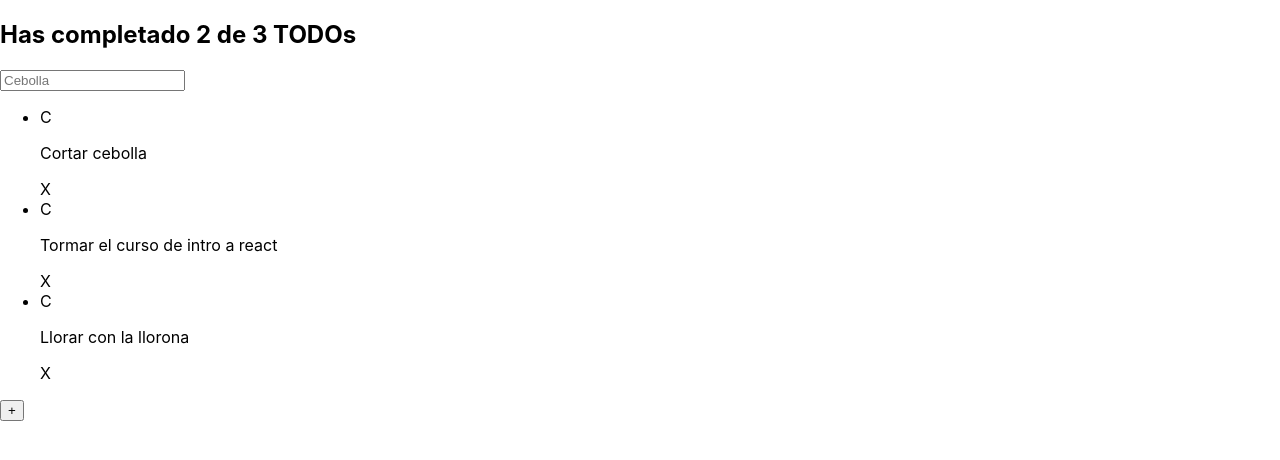
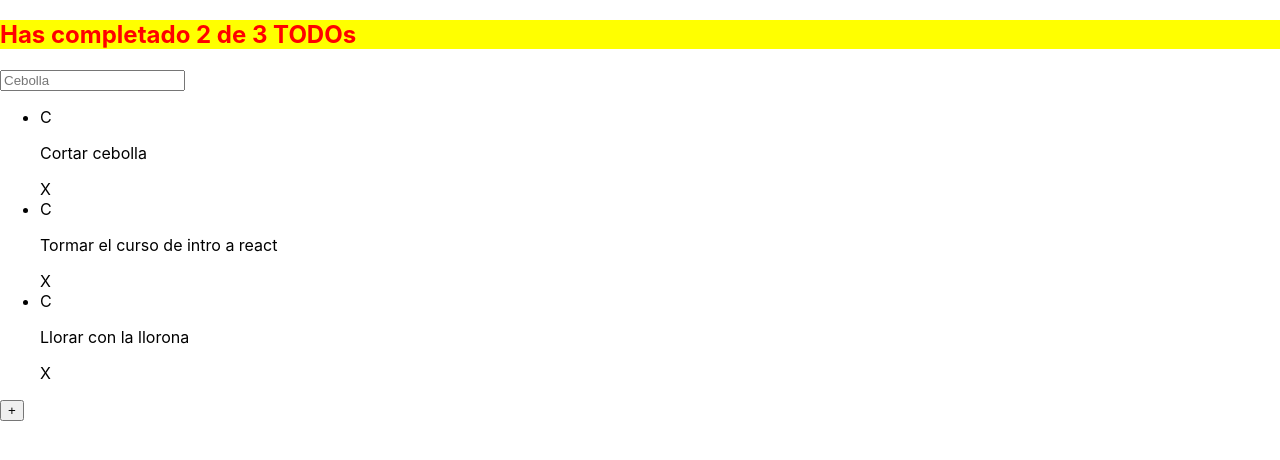
Before and after one commit to Facuzogbe/project-react, a React (Create React App) app: page / in a window 1280 px wide. Shown: the top 460 px of the page. Built offline with nearby package versions, Linux system fonts and the light colour scheme.

Commit message:
config scafoulding

```diff
--- a/src/components/TodoCounter.js
+++ /dev/null
@@ -1,9 +0,0 @@
-import React from 'react';
-function TodoCounter() {
-    return (
-        <h2>Has completado 2 de 3 TODOs</h2>
-
-    );
-}
-
-export  { TodoCounter } ;
--- /dev/null
+++ b/src/components/TodoCounter/TodoCounter.js
@@ -0,0 +1,14 @@
+import React from 'react';
+
+const estilos = {color:'red',
+                backgroundColor:'yellow',
+};
+
+function TodoCounter() {
+    return (
+        <h2 style={estilos} >Has completado 2 de 3 TODOs</h2>
+
+    );
+}
+
+export  { TodoCounter } ;
```
Also changed, not shown: src/App.js (+5 -5 lines), src/components/CreateTodoButtom/CreateTodoButtom.js (renamed from src/components/CreateTodoButtom.js), src/components/TodoCounter/TodoCounter.css (added), src/components/TodoItem/TodoItem.js (renamed from src/components/TodoItem.js), src/components/TodoList/TodoList.js (renamed from src/components/TodoList.js), src/components/TodoSearch/TodoSearch.js (renamed from src/components/TodoSearch.js).
